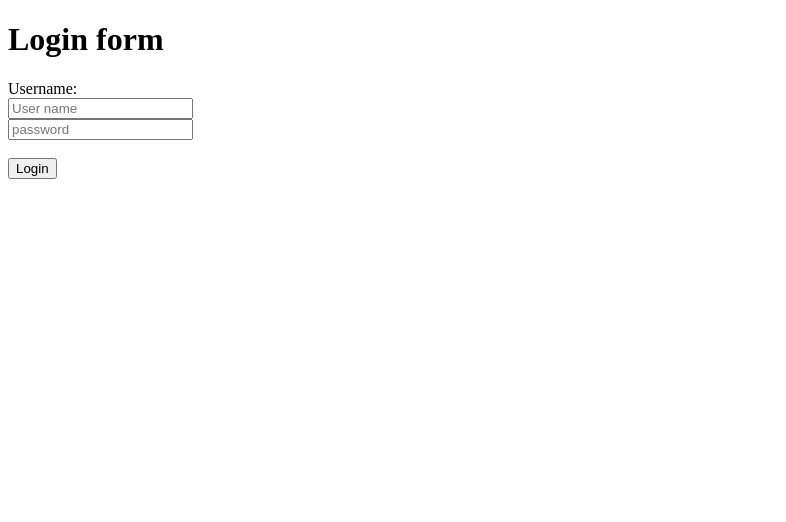
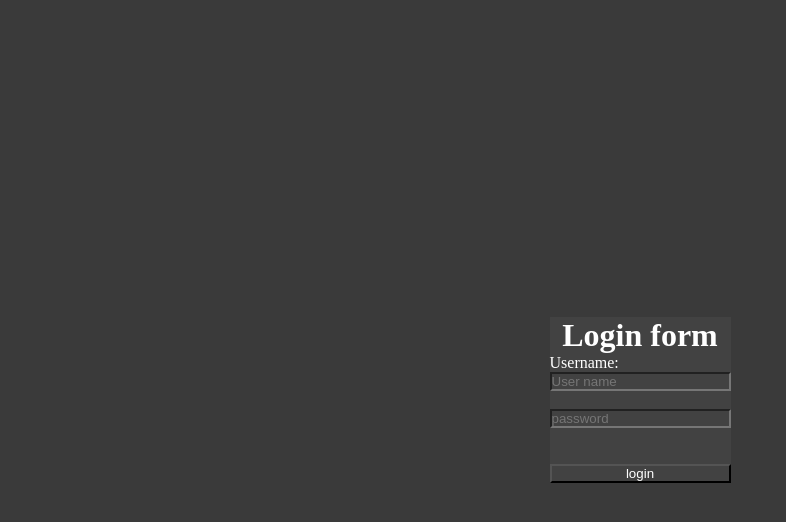
Before and after one commit to csm009177/network, a website: page doc/index.html in a window 1280 px wide. Shown: the whole page, without its empty margins (0-786 px from the left). Drawn offline with Linux system fonts and the light colour scheme.

Commit message:
design style in index.html and login.html

```diff
--- a/app.js
+++ b/app.js
@@ -4,7 +4,7 @@ const queryString = require('querystring');
 
 let paths1 = './doc/index.html';
 let paths2 = './doc/login.html'; // 로그인 되고 나서 페이지
-let style1 = './st/style.css';
+
 
 let server = http.createServer((req, res)=> {
   if(req.method === 'GET' && req.url==='/') {
--- a/doc/index.html
+++ b/doc/index.html
@@ -4,17 +4,22 @@
   <meta charset="UTF-8">
   <meta name="viewport" content="width=device-width, initial-scale=1.0">
   <title>Document</title>
+  <style>
+    *{margin:0; padding: 0; box-sizing: border-box;
+    background-color: rgb(66, 66, 66); color: white;}
+    #root {width: 100vw; height: 100vh; margin: auto; display: flex; flex-direction:column;background-color: rgb(58, 58, 58);}
+    #root> form{margin: auto; display: flex;flex-direction:column;}
+    #root> form >h1{margin: auto; display: flex;flex-direction:column;}
+  </style>
 </head>
 <body>
-  <h1>Login form</h1>
-  <!-- 양식이라는 이름의 form 태그는 전형적인 컨테이너 태그 중 하나이다
-  어떤 행동을 할지, 어떤 방법을 사용할지에 대한 것만 래핑한 사례이다 -->
-
-    <form action='/doc/login.html' method="POST">
+  <div id="root">
+    <form action="/doc/login.html" method="POST">
+      <h1>Login form</h1>
       Username:<br>
-      <input type="text" name="username" placeholder="User name"><br>
+      <input type="text" name="Username" placeholder="User name"><br>
       <input type="password" name="password" placeholder="password"> <br><br>
-      <input type="submit" value="Login">
+      <input type="submit" value="login">
       <!-- 제출(submit)을 진행했을 때 '요청(request)' 이벤트가 발생한다 -->
     </form>
 </body>
```
Also changed, not shown: doc/login.html (+16 -1 lines).
